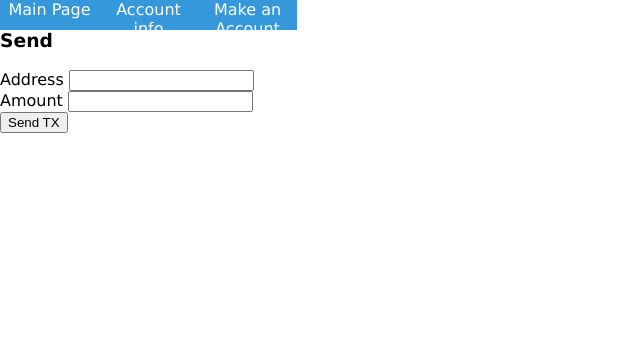
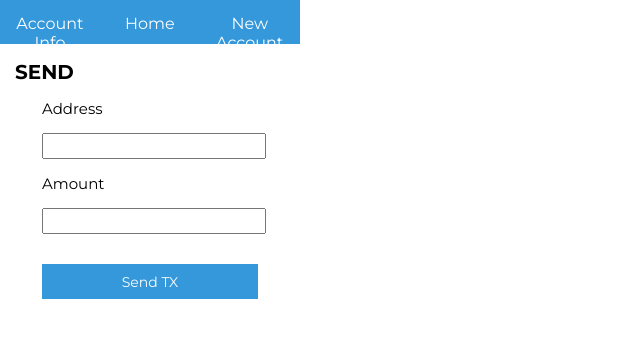
Before and after one commit to wesee/SnipBit-Extension, a browser extension: page send.html in a window 1280 px wide. Shown: the whole page, without its empty margins (0-640 px from the left). Drawn offline with Linux system fonts and the light colour scheme.

Commit message:
UI Update

```diff
--- a/js/accountinfo.js
+++ b/js/accountinfo.js
@@ -1,7 +1,7 @@
 function callbackWriteAccountInfo(password, email, guid, address, accountLink) {
 	var here = document.getElementById("here");
-	here.innerHTML = "<p>Password: " + password + "</p>" + "<p>Email: " + email + "</p>" + "<p>GUID: " + guid + "</p>" +
-	"<p>Address: " + address + "</p>" + "<p>Account Link: " + "<a href='" + accountLink + "'>" + accountLink + "</a>" +"</p>";
+	here.innerHTML = "<p class='first'>Password: " + password + "</p>" + "<p>Email: " + email + "</p>" + "<p>GUID: " + guid + "</p>" +
+	"<p>Address: " + address + "</p>" + "<p>Account Link: " + "<a href='" + accountLink + "' target='_blank'>" + "https://blockchain.info/wallet/..." + "</a>" +"</p>";
 }
 
 function callbackAcccountLink(password, email, guid, address) {
--- a/send.html
+++ b/send.html
@@ -2,24 +2,28 @@
 <html>
 	<head>
 		<title>Send</title>
+		<link href='https://fonts.googleapis.com/css?family=Montserrat:400,700' rel='stylesheet' type='text/css'>
 		<link rel="stylesheet" type="text/css" href="style.css">
 	</head>
 	<body>
 		<nav>
 			<ul>
-				<li><a href="index.html">Main Page</a></li>
-				<li><a href="page.html">Account info</a></li>
-				<li><a href="register.html">Make an Account</a></li>
+				<li><a href="page.html">Account Info</a></li>
+				<li><a href="index.html">Home</a></li>
+				<li><a href="register.html">New Account</a></li>
 			</ul>
 		</nav>
-		<div class="send-form">
+		<div class="send-form container">
+			<h3>Send</h3>
 			<form id="send" action="sent.html">
-				<h3>Send</h3>
 				<label for="address">Address</label>
+				<br />
 				<input type="text" id="address" name="address" required />
 				<br />
 				<label for="amount">Amount</label>
+				<br />
 				<input type="text" id="amount" name="amount" required />
+				<br />
 				<input type="submit" id="submit" value="Send TX" />
 			</form>
 		</div>
--- a/style.css
+++ b/style.css
@@ -1,12 +1,42 @@
 body {
-	font-family: "Lucida Grande";
+	font-family: 'Montserrat', sans-serif;
 	width: 300px;
 	margin: 0 0 0 0;
 }
 
-/*------------------
-	  Main Page
-------------------*/
+form {
+    margin: 0 auto;
+    width: 80%;
+    margin-top: 15px;
+    margin-bottom: 30px;
+}
+
+input {
+    margin-top: 15px;
+    margin-bottom: 15px;
+    height: 20px;
+    width: 100%;
+    font-size: 14px;
+    font-family: 'Montserrat', sans-serif;
+}
+
+#submit {
+    border: none;
+    height: 35px;
+    color: #fff;
+    font-family: 'Montserrat', sans-serif;
+    background: #3498db;
+}
+
+label {
+    font-size: 15px;
+}
+
+.container {
+    width: 90%;
+    margin: 0 auto;
+}
+
 nav ul {
 	padding: 0;
     margin: 0 auto;
@@ -16,7 +46,8 @@ nav ul {
 }
 
 nav ul li {
-	width: 33%;
+	padding-top: 14px;
+    width: 33.3%;
     height: 30px;
     background-color: #3498db;
     text-align: center;
@@ -32,13 +63,28 @@ nav ul li a {
 
 h3 {
 	margin-top: 0;
+    text-transform: uppercase;
+    font-size: 20px;
+    margin-bottom: 0;
+    padding-top: 60px;
 }
 
+#balance {
+    font-size: 15px;
+    padding-left: 20px;
+    margin-top: 0;
+    color: #7f8c8d;
+}
 
-/*------------------
-      Send Page
-------------------*/
+#here {
+    margin-top: 10px;
+    background: #eee;
+    padding: 15px;
+    margin-bottom: 15px;
+    font-family: "Courier New";
+    font-weight: 500;
+}
 
-#sendConfirmation p {
-    color: green;
+#here .first {
+    margin-top: 0;
 }
```
Also changed, not shown: index.html (+7 -4 lines), page.html (+8 -9 lines), register.html (+7 -7 lines), sent.html (+5 -4 lines).
